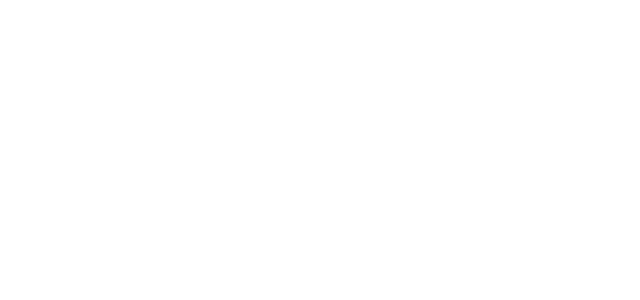
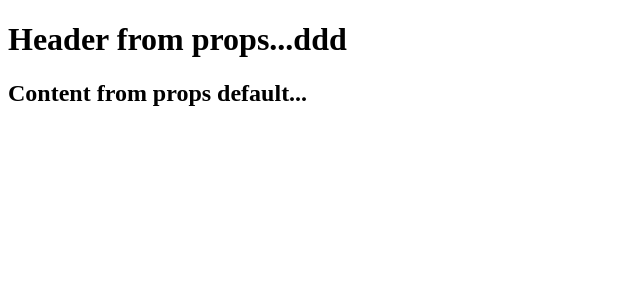
Before and after one commit to wujek-oczko/learningReact, a React app: page / in a window 1280 px wide. Shown: the top 300 px of the page, without its empty margins (0-640 px from the left). Built offline with nearby package versions, Linux system fonts and the light colour scheme.

Commit message:
Default props

```diff
--- a/App.jsx
+++ b/App.jsx
@@ -10,4 +10,9 @@
         );
     }
 }
+App.defaultProps = {
+    headerProp: "Header from props...",
+    contentProp:"Content from props default..."
+}
+
 export default App;
--- a/main.js
+++ b/main.js
@@ -2,4 +2,4 @@
 import ReactDOM from 'react-dom';
 import App from './App.jsx';
 
-ReactDOM.render(<App />, document.getElementById('app'));
+ReactDOM.render(<App headerProp = "Header from props...ddd" />, document.getElementById('app'));
```
